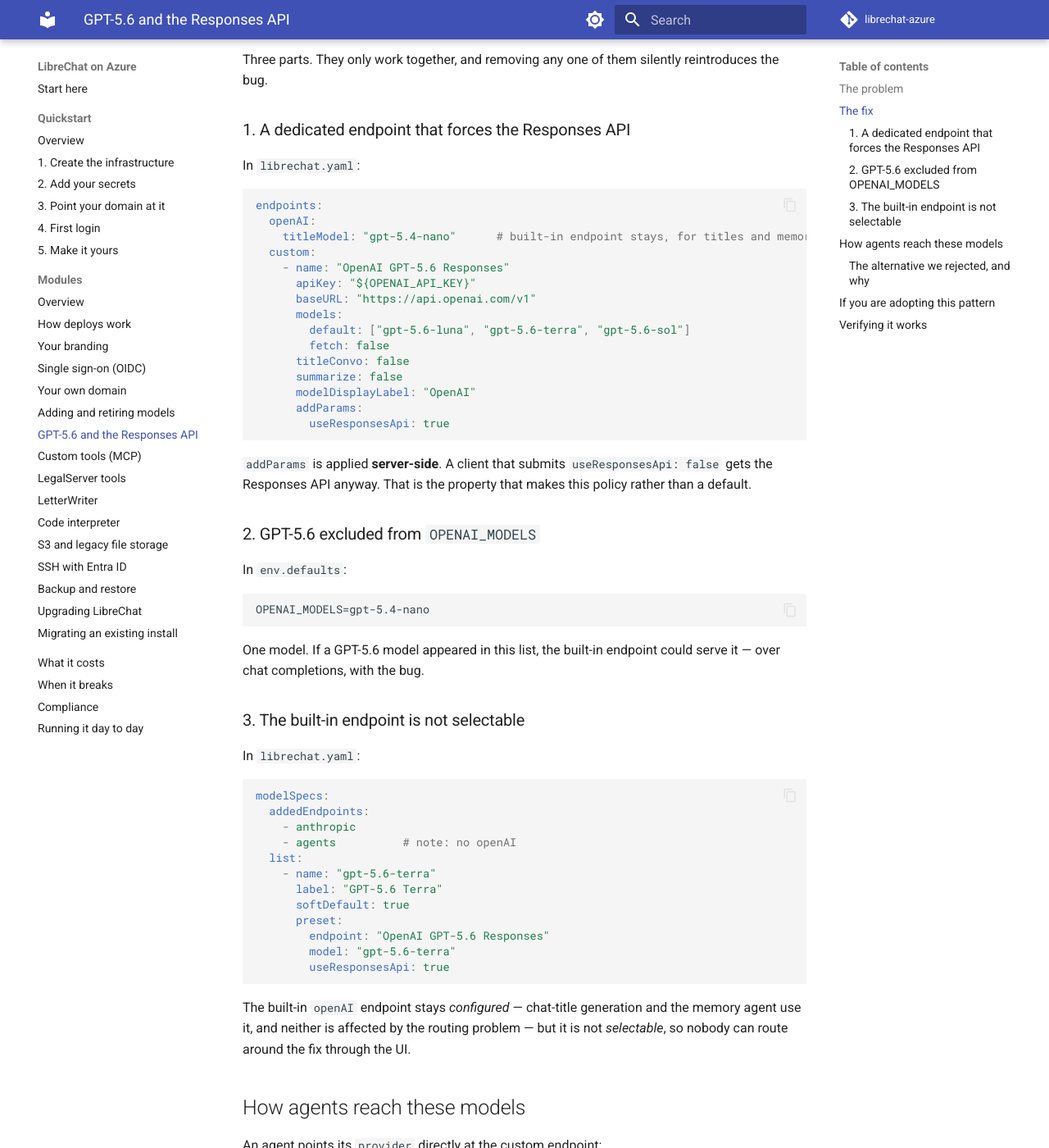
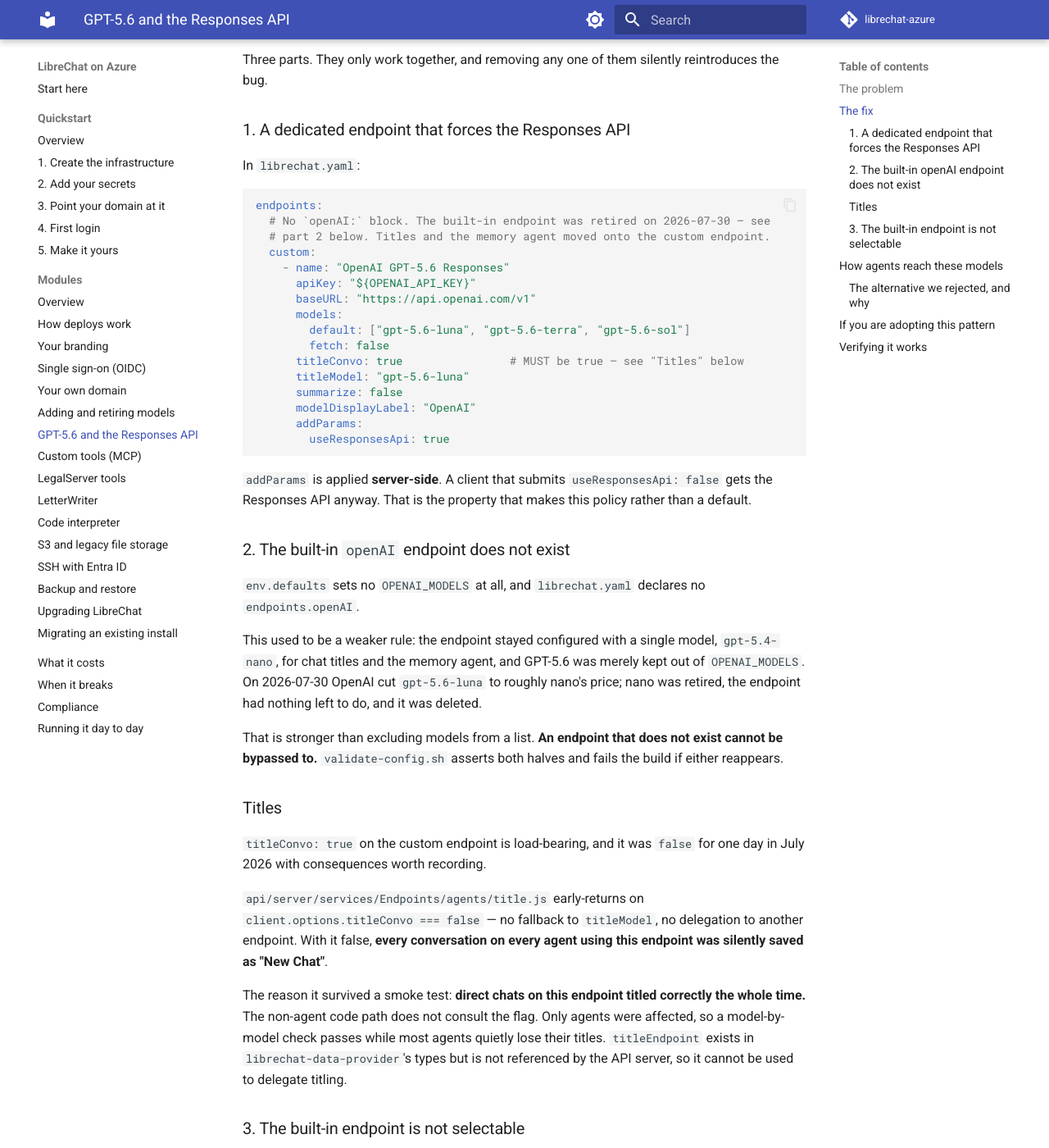
Before and after one commit to MarylandLegalAid/librechat-azure, an MkDocs documentation site: the page built from docs/modules/models-gpt56-responses.md, in a window 1280 px wide and 1400 px high, scrolled down 1029 px. Shown: the whole window at 82% size. Built offline with MkDocs 1.6.1 and Material for MkDocs 9.7.7, drawn with Linux system fonts in a browser that asks for light colours; comment, search, counter and statistics services are not loaded.

Commit message:
Retire gpt-5.4-nano and delete the built-in openAI endpoint
OpenAI cut gpt-5.6-luna to roughly nano's price, which removed the only
reason nano existed here. It was never user-selectable — modelSpecs
pinned the three GPT-5.6 models and addedEndpoints omitted openAI — so
it survived purely as the host for titleModel and memory.agent. With
those moved to the custom endpoint, the built-in endpoint had nothing
left to do and is gone, along with OPENAI_MODELS.

This strengthens the §11.4 arrangement rather than weakening it. Part 3
of that fix was "hide the built-in endpoint so it cannot be used to
bypass the forced Responses route". An endpoint that does not exist
cannot be bypassed to; the hazard is removed rather than concealed.

Also fixes a regression the same change had to touch. titleConvo was
false on the custom endpoint, inherited from the Render config where it
was harmless because no agent pointed there. Once the model migration
moved 15 agents onto it, agents/title.js — which early-returns on
titleConvo === false with no fallback and no delegation — silently saved
every one of their conversations as "New Chat". Direct chats titled
correctly throughout, because the non-agent path does not consult the
flag, which is why a model-by-model smoke test passed while most agents
quietly lost their titles.

model-map.json maps both nano identifiers to gpt-5.6-luna, which turns
the five agents sitting on nano into ordinary migration targets. The
fleet fixture moves from 19/5/1 to 23/1/0 accordingly.

validate-config.sh replaces the now-vacuous "OPENAI_MODELS excludes
GPT-5.6" check — vacuous the moment the variable stopped existing — with
three that assert the new state: OPENAI_MODELS absent, endpoints.openAI
absent, titleConvo true. Each was proven to fail against the exact
breakage it guards before being trusted.

Co-Authored-By: Claude Opus 5 <noreply@anthropic.com>
Claude-Session: https://claude.ai/code/session_01WYpu2k3rMdr5Nqnir9gbat

````diff
--- a/docs/modules/models-gpt56-responses.md
+++ b/docs/modules/models-gpt56-responses.md
@@ -48,8 +48,8 @@ In `librechat.yaml`:
 
 ```yaml
 endpoints:
-  openAI:
-    titleModel: "gpt-5.4-nano"      # built-in endpoint stays, for titles and memory
+  # No `openAI:` block. The built-in endpoint was retired on 2026-07-30 — see
+  # part 2 below. Titles and the memory agent moved onto the custom endpoint.
   custom:
     - name: "OpenAI GPT-5.6 Responses"
       apiKey: "${OPENAI_API_KEY}"
@@ -57,7 +57,8 @@ endpoints:
       models:
         default: ["gpt-5.6-luna", "gpt-5.6-terra", "gpt-5.6-sol"]
         fetch: false
-      titleConvo: false
+      titleConvo: true                # MUST be true — see "Titles" below
+      titleModel: "gpt-5.6-luna"
       summarize: false
       modelDisplayLabel: "OpenAI"
       addParams:
@@ -68,16 +69,35 @@ endpoints:
 `useResponsesApi: false` gets the Responses API anyway. That is the property that
 makes this policy rather than a default.
 
-### 2. GPT-5.6 excluded from `OPENAI_MODELS`
+### 2. The built-in `openAI` endpoint does not exist
 
-In `env.defaults`:
+`env.defaults` sets no `OPENAI_MODELS` at all, and `librechat.yaml` declares no
+`endpoints.openAI`.
 
-```
-OPENAI_MODELS=gpt-5.4-nano
-```
+This used to be a weaker rule: the endpoint stayed configured with a single model,
+`gpt-5.4-nano`, for chat titles and the memory agent, and GPT-5.6 was merely kept
+out of `OPENAI_MODELS`. On 2026-07-30 OpenAI cut `gpt-5.6-luna` to roughly nano's
+price; nano was retired, the endpoint had nothing left to do, and it was deleted.
 
-One model. If a GPT-5.6 model appeared in this list, the built-in endpoint could
-serve it — over chat completions, with the bug.
+That is stronger than excluding models from a list. **An endpoint that does not
+exist cannot be bypassed to.** `validate-config.sh` asserts both halves and fails
+the build if either reappears.
+
+### Titles
+
+`titleConvo: true` on the custom endpoint is load-bearing, and it was `false` for
+one day in July 2026 with consequences worth recording.
+
+`api/server/services/Endpoints/agents/title.js` early-returns on
+`client.options.titleConvo === false` — no fallback to `titleModel`, no delegation
+to another endpoint. With it false, **every conversation on every agent using this
+endpoint was silently saved as "New Chat"**.
+
+The reason it survived a smoke test: **direct chats on this endpoint titled
+correctly the whole time.** The non-agent code path does not consult the flag. Only
+agents were affected, so a model-by-model check passes while most agents quietly
+lose their titles. `titleEndpoint` exists in `librechat-data-provider`'s types but
+is not referenced by the API server, so it cannot be used to delegate titling.
 
 ### 3. The built-in endpoint is not selectable
 
````
Also changed, not shown: docs/modules/models.md (+11 -5 lines), docs/quickstart/05-make-it-yours.md (+5 -5 lines), librechat.yaml (+45 -14 lines), 5 other files.
